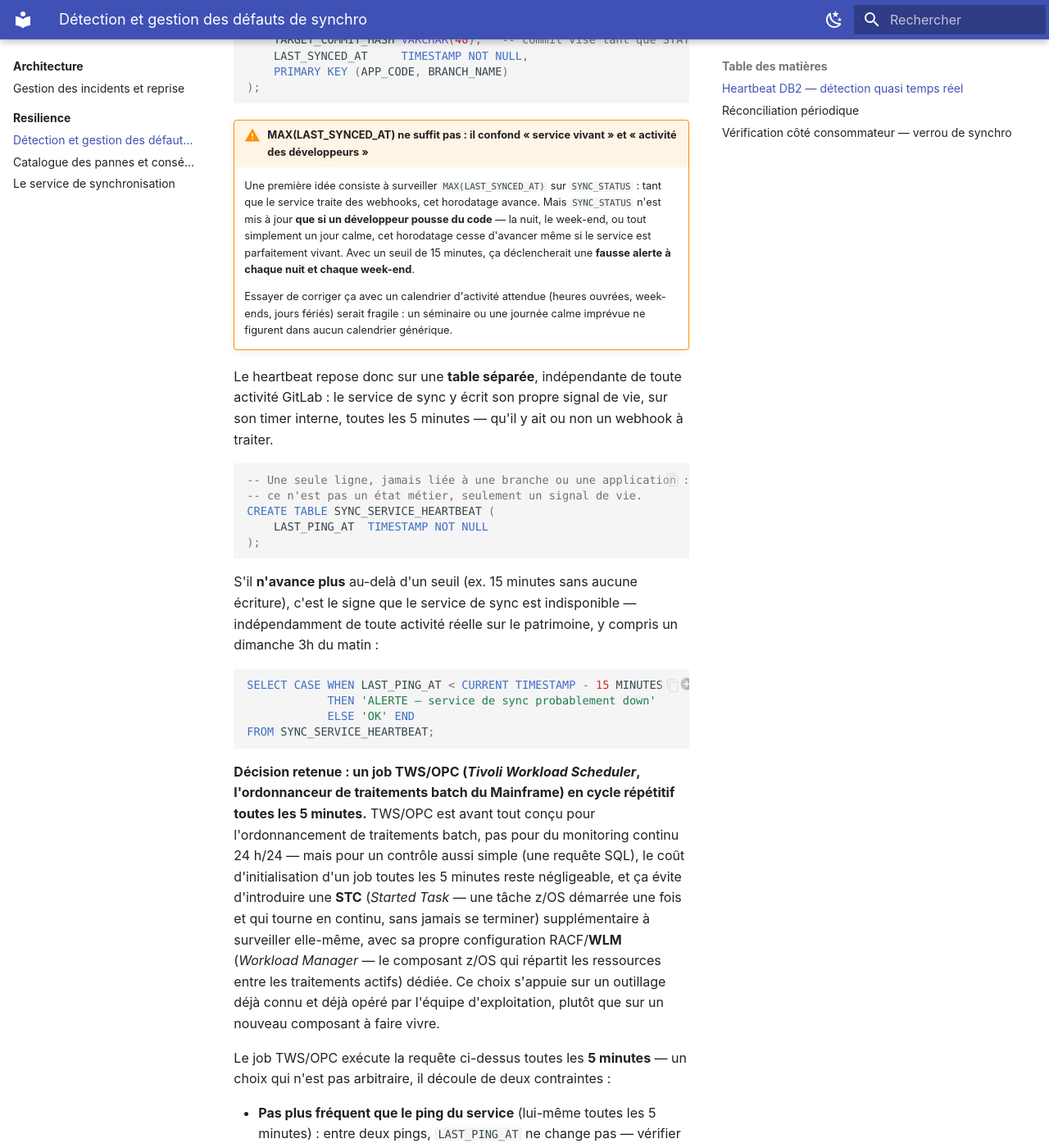
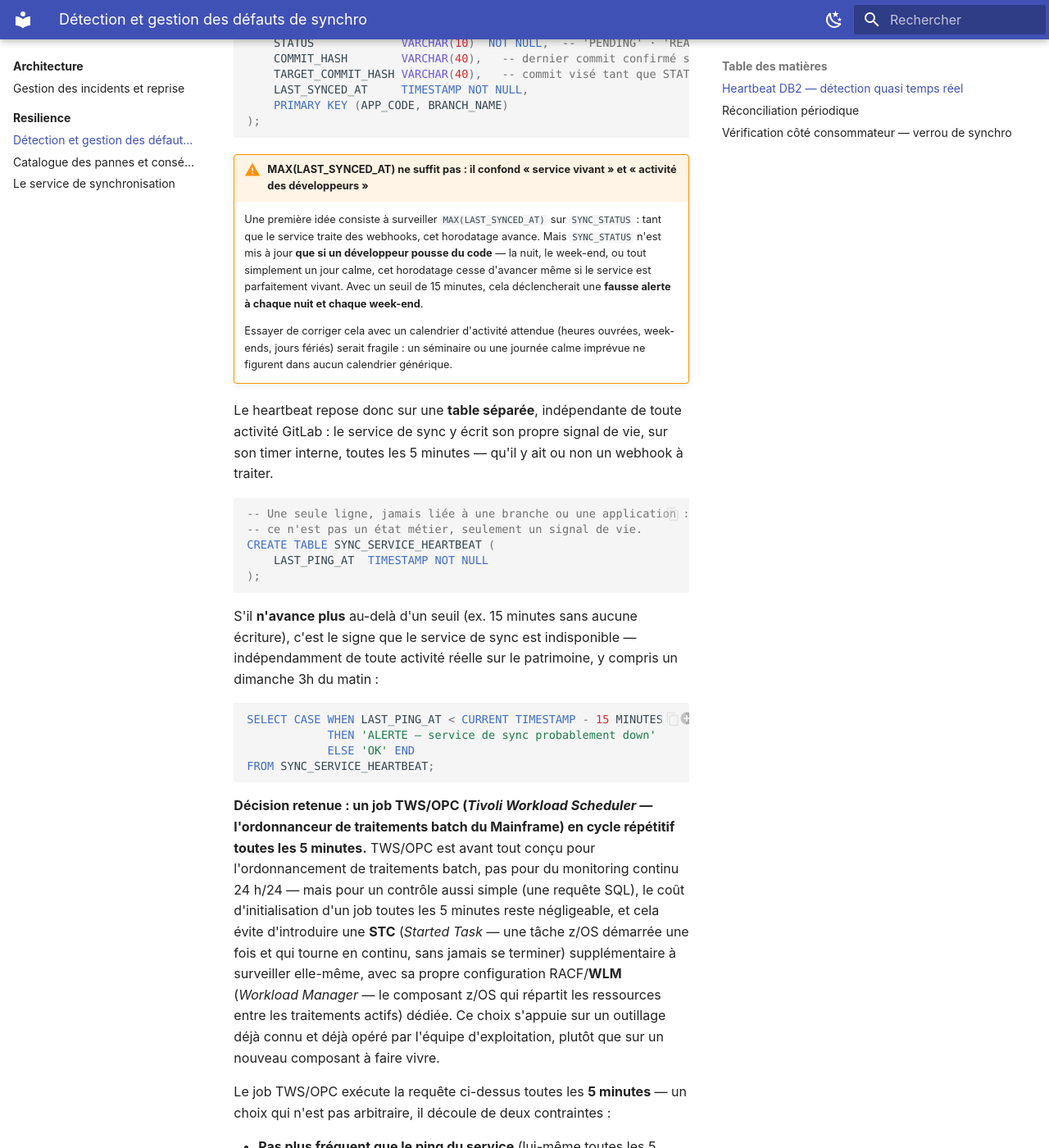
Before and after one commit to namnetes/openz_uss-mirror, an MkDocs documentation site: the page built from docs/architecture/resilience/detection-defauts.md, in a window 1280 px wide and 1400 px high, scrolled down 1518 px. Shown: the whole window at 82% size. Built offline with MkDocs 1.6.1 and Material for MkDocs 9.7.7, drawn with Linux system fonts in a browser that asks for light colours; some of the changed text lies outside the part shown.

Commit message:
docs(detection-defauts): corrections audit - coherence terminologique, registre, coquille

````diff
--- a/docs/architecture/resilience/detection-defauts.md
+++ b/docs/architecture/resilience/detection-defauts.md
@@ -37,9 +39,9 @@
 ```
 
 !!! warning "MAX(LAST_SYNCED_AT) ne suffit pas : il confond « service vivant » et « activité des développeurs »"
-    Une première idée consiste à surveiller `MAX(LAST_SYNCED_AT)` sur `SYNC_STATUS` : tant que le service traite des webhooks, cet horodatage avance. Mais `SYNC_STATUS` n'est mis à jour **que si un développeur pousse du code** — la nuit, le week-end, ou tout simplement un jour calme, cet horodatage cesse d'avancer même si le service est parfaitement vivant. Avec un seuil de 15 minutes, ça déclencherait une **fausse alerte à chaque nuit et chaque week-end**.
+    Une première idée consiste à surveiller `MAX(LAST_SYNCED_AT)` sur `SYNC_STATUS` : tant que le service traite des webhooks, cet horodatage avance. Mais `SYNC_STATUS` n'est mis à jour **que si un développeur pousse du code** — la nuit, le week-end, ou tout simplement un jour calme, cet horodatage cesse d'avancer même si le service est parfaitement vivant. Avec un seuil de 15 minutes, cela déclencherait une **fausse alerte à chaque nuit et chaque week-end**.
 
-    Essayer de corriger ça avec un calendrier d'activité attendue (heures ouvrées, week-ends, jours fériés) serait fragile : un séminaire ou une journée calme imprévue ne figurent dans aucun calendrier générique.
+    Essayer de corriger cela avec un calendrier d'activité attendue (heures ouvrées, week-ends, jours fériés) serait fragile : un séminaire ou une journée calme imprévue ne figurent dans aucun calendrier générique.
 
 Le heartbeat repose donc sur une **table séparée**, indépendante de toute activité GitLab : le service de sync y écrit son propre signal de vie, sur son timer interne, toutes les 5 minutes — qu'il y ait ou non un webhook à traiter.
 
@@ -62,7 +64,7 @@
 
 1. Seuil arbitraire, à recaler expérimentalement — mais cette fois sans dépendre du volume d'activité des développeurs, puisque le signal est émis par le service lui-même, à fréquence fixe.
 
-**Décision retenue : un job TWS/OPC (*Tivoli Workload Scheduler*, l'ordonnanceur de traitements batch du Mainframe) en cycle répétitif toutes les 5 minutes.** TWS/OPC est avant tout conçu pour l'ordonnancement de traitements batch, pas pour du monitoring continu 24 h/24 — mais pour un contrôle aussi simple (une requête SQL), le coût d'initialisation d'un job toutes les 5 minutes reste négligeable, et ça évite d'introduire une **STC** (*Started Task* — une tâche z/OS démarrée une fois et qui tourne en continu, sans jamais se terminer) supplémentaire à surveiller elle-même, avec sa propre configuration RACF/**WLM** (*Workload Manager* — le composant z/OS qui répartit les ressources entre les traitements actifs) dédiée. Ce choix s'appuie sur un outillage déjà connu et déjà opéré par l'équipe d'exploitation, plutôt que sur un nouveau composant à faire vivre.
+**Décision retenue : un job TWS/OPC (*Tivoli Workload Scheduler* — l'ordonnanceur de traitements batch du Mainframe) en cycle répétitif toutes les 5 minutes.** TWS/OPC est avant tout conçu pour l'ordonnancement de traitements batch, pas pour du monitoring continu 24 h/24 — mais pour un contrôle aussi simple (une requête SQL), le coût d'initialisation d'un job toutes les 5 minutes reste négligeable, et cela évite d'introduire une **STC** (*Started Task* — une tâche z/OS démarrée une fois et qui tourne en continu, sans jamais se terminer) supplémentaire à surveiller elle-même, avec sa propre configuration RACF/**WLM** (*Workload Manager* — le composant z/OS qui répartit les ressources entre les traitements actifs) dédiée. Ce choix s'appuie sur un outillage déjà connu et déjà opéré par l'équipe d'exploitation, plutôt que sur un nouveau composant à faire vivre.
 
 Le job TWS/OPC exécute la requête ci-dessus toutes les **5 minutes** — un choix qui n'est pas arbitraire, il découle de deux contraintes :
 
@@ -131,7 +133,7 @@
 Un `STATUS = 'PENDING'` qui ne repasse pas à `READY` au-delà d'un seuil (le même principe que le heartbeat, ex. 15 minutes) signale un service de sync mort en cours d'opération sur cette branche précise — à traiter par la même alerte de supervision, sans mécanisme dédié supplémentaire.
 
 !!! note "Le consommateur peut vérifier la fraîcheur en plus du statut — en complément, pas à la place de la supervision"
-    Un consommateur pourrait être tenté d'interroger lui-même `SYNC_SERVICE_HEARTBEAT` (voir [Heartbeat DB2](#heartbeat-db2-detection-quasi-temps-reel)) avant de lire, plutôt que de s'en remettre à la supervision centrale. Ça reste une bonne pratique **en complément** — une seconde ligne de défense qui protège le consommateur même si une alerte d'exploitation a été manquée ou tarde à être traitée. Mais ça ne peut pas **remplacer** le heartbeat centralisé : la détection ne se déclencherait alors que lorsqu'un consommateur cherche effectivement à lire — si aucun pipeline ne tourne sur une application donnée pendant un week-end, personne ne vérifie rien, et un service mort passerait inaperçu jusqu'au retour d'activité. C'est exactement la même faille que celle du heartbeat basé sur `SYNC_STATUS` (voir plus haut), seulement déplacée de "l'activité des développeurs" vers "l'activité des consommateurs". Le heartbeat centralisé reste donc indispensable pour l'alerte proactive de l'exploitation ; la vérification côté consommateur n'est qu'une garantie supplémentaire au moment de la lecture.
+    Un consommateur pourrait être tenté d'interroger lui-même `SYNC_SERVICE_HEARTBEAT` (voir [Heartbeat DB2](#heartbeat-db2-detection-quasi-temps-reel)) avant de lire, plutôt que de s'en remettre à la supervision centrale. Cela reste une bonne pratique **en complément** — une seconde ligne de défense qui protège le consommateur même si une alerte d'exploitation a été manquée ou tarde à être traitée. Mais cela ne peut pas **remplacer** le heartbeat centralisé : la détection ne se déclencherait alors que lorsqu'un consommateur cherche effectivement à lire — si aucun pipeline ne tourne sur une application donnée pendant un week-end, personne ne vérifie rien, et un service mort passerait inaperçu jusqu'au retour d'activité. C'est exactement la même faille que celle du heartbeat basé sur `SYNC_STATUS` (voir plus haut), seulement déplacée de "l'activité des développeurs" vers "l'activité des consommateurs". Le heartbeat centralisé reste donc indispensable pour l'alerte proactive de l'exploitation ; la vérification côté consommateur n'est qu'une garantie supplémentaire au moment de la lecture.
 
 L'authentification du consommateur auprès de DRS pour cette lecture reste à définir, voir [Points non couverts](../../points-ouverts.md#acces-consommateur-au-statut-de-synchro-drs).
 
````
Also changed, not shown: other parts of docs/architecture/resilience/detection-defauts.md (+4 -2 lines).
